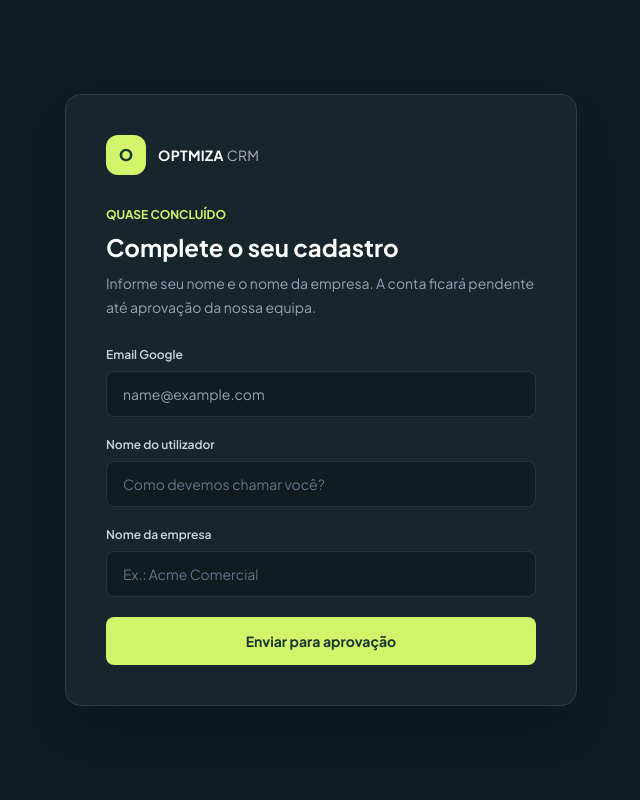
After one commit to PyPedro/crm, a Flask app: page /completar_cadastro in a window 1280 px wide. The commit adds this page. Shown: the whole page, without its empty margins (319-959 px from the left). Run offline with Flask 3, Linux system fonts and the light colour scheme; the visitor is signed in with stand-in values (Sample User, id 1); some libraries are stand-ins or nearby versions.

Commit message:
Ajusta OAuth Google e encerramento de conversa

```diff
--- a/app/routes.py
+++ b/app/routes.py
@@ -220,9 +220,9 @@ def authorize_google():
     if not email or not google_id or not perfil.get('email_verified'):
         return redirect(url_for('main.login', msg='O Google não confirmou um endereço de e-mail válido.'))
 
-    user = User.query.filter_by(google_id=google_id).first()
+    user = User.query.filter_by(email=email).first()
     if not user:
-        user = User.query.filter_by(email=email).first()
+        user = User.query.filter_by(google_id=google_id).first()
     if user:
         if user.google_id and user.google_id != google_id:
             return redirect(url_for('main.login', msg='Este e-mail está associado a outra conta Google.'))
@@ -235,39 +235,86 @@ def authorize_google():
         login_user(user)
         return redirect(url_for('main.index'))
 
+    session['registro_google_email'] = email
+    session['registro_google_google_id'] = google_id
+    return redirect(url_for('main.completar_cadastro'))
+
+
+@bp.route('/completar_cadastro', methods=['GET', 'POST'])
+def completar_cadastro():
+    email = session.get('registro_google_email')
+    google_id = session.get('registro_google_google_id')
+    if not email or not google_id:
+        flash('Inicie o cadastro novamente com a sua conta Google.', 'warning')
+        return redirect(url_for('main.login'))
+
+    if request.method == 'GET':
+        return render_template('completar_cadastro.html', email=email)
+
+    nome_utilizador = (request.form.get('nome_utilizador') or '').strip()
+    nome_empresa = (request.form.get('nome_empresa') or '').strip()
+    if not nome_utilizador or len(nome_utilizador) > 50:
+        return render_template(
+            'completar_cadastro.html', email=email,
+            erro='Informe um nome com até 50 caracteres.',
+            nome_utilizador=nome_utilizador, nome_empresa=nome_empresa,
+        ), 400
+    if not nome_empresa or len(nome_empresa) > 120:
+        return render_template(
+            'completar_cadastro.html', email=email,
+            erro='Informe o nome da empresa com até 120 caracteres.',
+            nome_utilizador=nome_utilizador, nome_empresa=nome_empresa,
+        ), 400
+    if User.query.filter_by(email=email).first():
+        session.pop('registro_google_email', None)
+        session.pop('registro_google_google_id', None)
+        flash('Esta conta já está registada. Faça login para continuar.', 'warning')
+        return redirect(url_for('main.login'))
+    if User.query.filter_by(username=nome_utilizador).first():
+        return render_template(
+            'completar_cadastro.html', email=email,
+            erro='Este nome de utilizador já está em uso.',
+            nome_utilizador=nome_utilizador, nome_empresa=nome_empresa,
+        ), 409
+
     try:
-        instancia = configurar_instancia_whatsapp(f'Empresa de {nome}')
-    except (RuntimeError, requests.RequestException):
-        return redirect(url_for('main.login', msg='Não foi possível preparar o WhatsApp para a nova empresa. Tente novamente.'))
+        instancia = configurar_instancia_whatsapp(nome_empresa)
+    except RuntimeError as erro:
+        return render_template(
+            'completar_cadastro.html', email=email, erro=str(erro),
+            nome_utilizador=nome_utilizador, nome_empresa=nome_empresa,
+        ), 503
+    except requests.RequestException:
+        return render_template(
+            'completar_cadastro.html', email=email,
+            erro='Não foi possível preparar o WhatsApp. Tente novamente.',
+            nome_utilizador=nome_utilizador, nome_empresa=nome_empresa,
+        ), 502
 
     empresa = Empresa(
-        nome=f'Empresa de {nome}'[:120],
+        nome=nome_empresa,
         instancia_whatsapp=instancia,
         is_ativa=False,
     )
     db.session.add(empresa)
     db.session.flush()
-    username_base = re.sub(r'[^a-zA-Z0-9_.-]+', '', email.split('@')[0])[:40] or 'google'
-    username = f'{username_base}-{secrets.token_hex(3)}'
-    novo_user = User(
+    db.session.add(User(
         empresa_id=empresa.id,
-        username=username,
+        username=nome_utilizador,
         email=email,
         google_id=google_id,
         password_hash=generate_password_hash(secrets.token_urlsafe(32)),
         is_admin=True,
-    )
-    db.session.add(novo_user)
+    ))
     db.session.add_all([
         Etapa(empresa_id=empresa.id, nome=etapa)
         for etapa in ('Qualificação', 'Contato Feito', 'Proposta Enviada', 'Fechamento')
     ])
     db.session.add(Configuracao(empresa_id=empresa.id))
     db.session.commit()
-    flash(
-        'Cadastro realizado! A sua conta passará por uma análise e será ativada em breve pela nossa equipa.',
-        'success',
-    )
+    session.pop('registro_google_email', None)
+    session.pop('registro_google_google_id', None)
+    flash('Cadastro recebido! Aguarde a aprovação do administrador.', 'warning')
     return redirect(url_for('main.login'))
 
 @bp.route('/logout')
@@ -693,11 +740,12 @@ def get_chat(pessoa_id):
     return jsonify({"nome": pessoa.nome, "telefone": pessoa.telefone, "mensagens": formatadas, "etiquetas": etiquetas, "ia_ativa": pessoa.ia_ativa})
 
 
-@bp.route('/api/atendimento/<int:contato_id>/encerrar', methods=['POST'])
+@bp.route('/api/encerrar_atendimento/<int:pessoa_id>', methods=['POST'])
+@bp.route('/api/atendimento/<int:pessoa_id>/encerrar', methods=['POST'])
 @login_required
-def encerrar_atendimento(contato_id):
+def encerrar_atendimento(pessoa_id):
     pessoa = Pessoa.query.filter_by(
-        id=contato_id, empresa_id=current_user.empresa_id
+        id=pessoa_id, empresa_id=current_user.empresa_id
     ).first()
     if not pessoa:
         return jsonify({"erro": "Contato não encontrado."}), 404
--- /dev/null
+++ b/app/templates/completar_cadastro.html
@@ -0,0 +1,46 @@
+<!DOCTYPE html>
+<html lang="pt-BR">
+<head>
+    <meta charset="UTF-8">
+    <meta name="viewport" content="width=device-width, initial-scale=1.0">
+    <title>Completar cadastro - Optmiza CRM</title>
+    <script src="https://cdn.tailwindcss.com"></script>
+    <link href="https://fonts.googleapis.com/css2?family=Plus+Jakarta+Sans:wght@400;500;600;700;800&display=swap" rel="stylesheet">
+    <style>
+        body { font-family: 'Plus Jakarta Sans', sans-serif; }
+        @keyframes rise { from { opacity: 0; transform: translateY(12px); } to { opacity: 1; transform: translateY(0); } }
+        .rise { animation: rise .45s ease-out both; }
+    </style>
+</head>
+<body class="min-h-screen bg-[#101b22] text-white flex items-center justify-center p-5">
+    <main class="rise w-full max-w-lg rounded-2xl border border-white/10 bg-[#17252d] p-7 shadow-2xl sm:p-10">
+        <div class="mb-8 flex items-center gap-3">
+            <span class="flex h-10 w-10 items-center justify-center rounded-xl bg-[#d3f36b] font-extrabold text-[#16382e]">O</span>
+            <span class="text-sm font-bold tracking-wide">OPTMIZA <span class="font-normal text-white/65">CRM</span></span>
+        </div>
+        <p class="mb-2 text-xs font-bold uppercase text-[#d3f36b]">Quase concluído</p>
+        <h1 class="text-2xl font-bold">Complete o seu cadastro</h1>
+        <p class="mt-2 text-sm leading-6 text-slate-400">Informe seu nome e o nome da empresa. A conta ficará pendente até aprovação da nossa equipa.</p>
+
+        {% if erro %}
+        <div role="alert" class="mt-6 rounded-lg border border-rose-400/30 bg-rose-400/10 px-4 py-3 text-sm text-rose-200">{{ erro }}</div>
+        {% endif %}
+
+        <form method="POST" action="{{ url_for('main.completar_cadastro') }}" class="mt-7 space-y-5">
+            <div>
+                <label for="email" class="mb-2 block text-xs font-semibold text-slate-300">Email Google</label>
+                <input id="email" type="email" value="{{ email }}" readonly class="w-full rounded-lg border border-white/10 bg-[#101b22] px-4 py-3 text-sm text-slate-400 outline-none">
+            </div>
+            <div>
+                <label for="nome_utilizador" class="mb-2 block text-xs font-semibold text-slate-300">Nome do utilizador</label>
+                <input id="nome_utilizador" name="nome_utilizador" type="text" required maxlength="50" autocomplete="name" value="{{ nome_utilizador|default('') }}" placeholder="Como devemos chamar você?" class="w-full rounded-lg border border-white/10 bg-[#101b22] px-4 py-3 text-sm text-white outline-none transition placeholder:text-slate-500 focus:border-[#d3f36b] focus:ring-2 focus:ring-[#d3f36b]/20">
+            </div>
+            <div>
+                <label for="nome_empresa" class="mb-2 block text-xs font-semibold text-slate-300">Nome da empresa</label>
+                <input id="nome_empresa" name="nome_empresa" type="text" required maxlength="120" autocomplete="organization" value="{{ nome_empresa|default('') }}" placeholder="Ex.: Acme Comercial" class="w-full rounded-lg border border-white/10 bg-[#101b22] px-4 py-3 text-sm text-white outline-none transition placeholder:text-slate-500 focus:border-[#d3f36b] focus:ring-2 focus:ring-[#d3f36b]/20">
+            </div>
+            <button type="submit" class="w-full rounded-lg bg-[#d3f36b] px-4 py-3.5 text-sm font-bold text-[#16382e] transition hover:bg-[#e1ff91] focus:outline-none focus:ring-2 focus:ring-[#d3f36b] focus:ring-offset-2 focus:ring-offset-[#17252d]">Enviar para aprovação</button>
+        </form>
+    </main>
+</body>
+</html>
```
Also changed, not shown: app/templates/index.html (+5 -5 lines).
